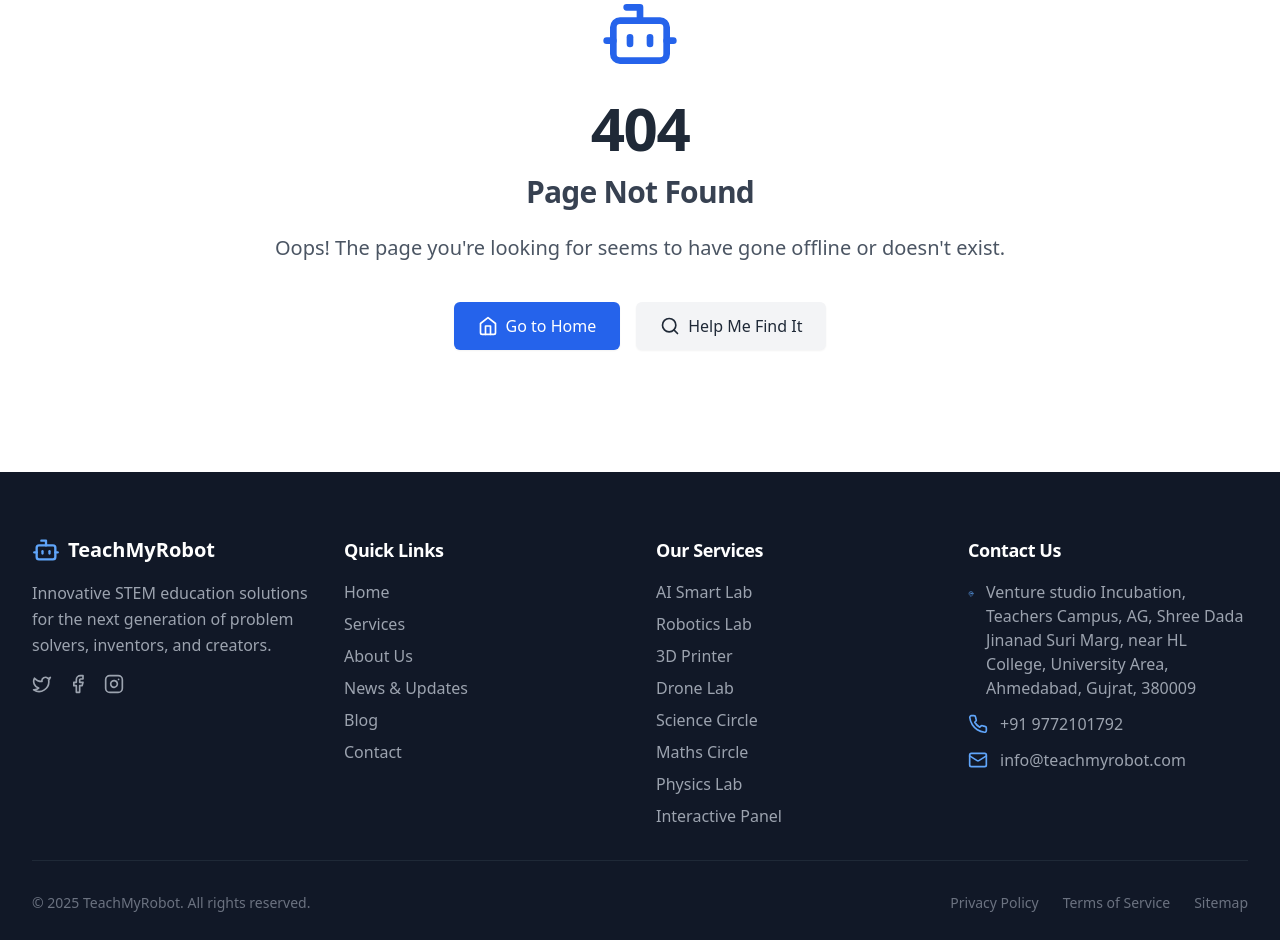
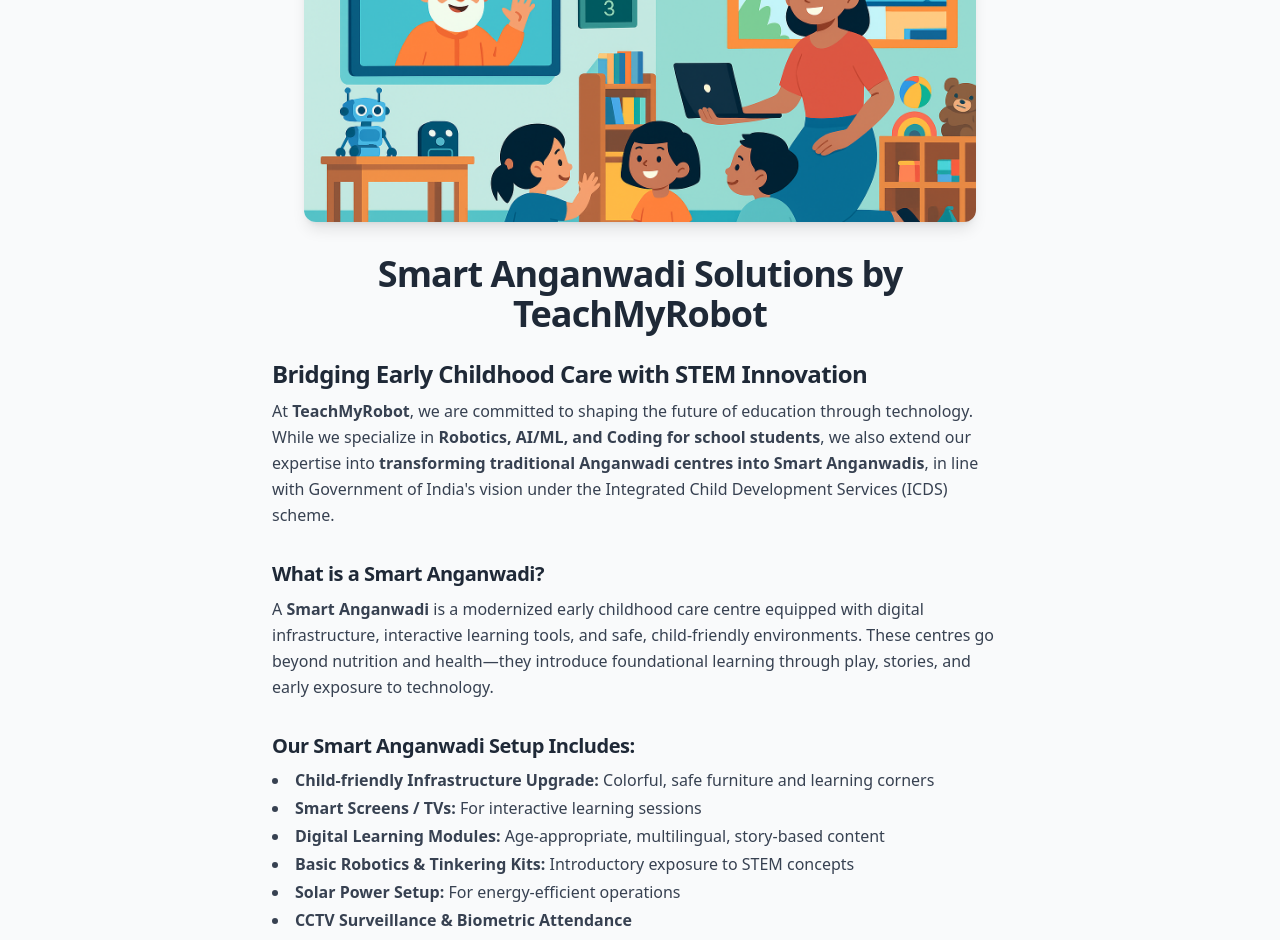
Before and after one commit to amann-singhh/teach-my-robot, a React (Vite) app: page /smart-anganwadi in a window 1280 px wide. Shown: the part 208-1148 px from the top of the page. Built offline with nearby package versions, Linux system fonts and the light colour scheme.

Commit message:
addedNewPageSmartAnganwadi

```diff
--- a/src/App.tsx
+++ b/src/App.tsx
@@ -18,6 +18,7 @@ import NotFoundPage from './pages/NotFoundPage';
 import RobotMazeGame from './pages/RobotMazeGame';
 import CoursePage from './pages/CoursePage';
 import CourseDetailPage from './pages/CourseDetailPage';
+import SmartAnganwadiPage from './pages/SmartAnganwadiPage';
 
 const AnimatedRoutes = () => {
   const location = useLocation();
@@ -37,6 +38,7 @@ const AnimatedRoutes = () => {
           <Route path="blog" element={<BlogsPage />} />
           <Route path="blog/:id" element={<BlogPostPage />} />
           <Route path="robot-maze" element={<RobotMazeGame />} />
+          <Route path="smart-anganwadi" element={<SmartAnganwadiPage />} />
           <Route path="*" element={<NotFoundPage />} />
         </Route>
       </Routes>
--- a/src/components/navigation/Navbar.tsx
+++ b/src/components/navigation/Navbar.tsx
@@ -44,6 +44,7 @@ const Navbar: React.FC<NavbarProps> = ({ isScrolled }) => {
   const navLinks = [
     { name: 'Home', path: '/' },
     { name: 'Services', path: '/services' },
+    { name: 'Smart Anganwadi', path: '/smart-anganwadi' },
     { name: 'Courses', path: '/courses' },
     { name: 'About', path: '/about' },
     { name: 'News', path: '/news' },
--- /dev/null
+++ b/src/pages/SmartAnganwadiPage.tsx
@@ -0,0 +1,82 @@
+import React from "react";
+
+const SmartAnganwadiPage = () => (
+  <div className="container mx-auto px-4 py-8 max-w-3xl">
+    <div className="flex justify-center mb-8">
+      <img
+        src="/images/services/ChatGPT Image Jun 28, 2025, 01_36_48 AM.png"
+        alt="Smart Anganwadi Illustration"
+        className="w-full max-w-2xl rounded-xl shadow-lg object-cover"
+        style={{ aspectRatio: '16/7' }}
+      />
+    </div>
+    <h1 className="text-4xl font-bold mb-6 text-center">Smart Anganwadi Solutions by TeachMyRobot</h1>
+
+
+<section className="mb-8">
+  <h2 className="text-2xl font-semibold mb-2">Bridging Early Childhood Care with STEM Innovation</h2>
+  <p className="text-gray-700">
+    At <b>TeachMyRobot</b>, we are committed to shaping the future of education through technology. While we specialize in <b>Robotics, AI/ML, and Coding for school students</b>, we also extend our expertise into <b>transforming traditional Anganwadi centres into Smart Anganwadis</b>, in line with Government of India's vision under the Integrated Child Development Services (ICDS) scheme.
+  </p>
+</section>
+
+<section className="mb-8">
+  <h2 className="text-xl font-semibold mb-2">What is a Smart Anganwadi?</h2>
+  <p className="text-gray-700">
+    A <b>Smart Anganwadi</b> is a modernized early childhood care centre equipped with digital infrastructure, interactive learning tools, and safe, child-friendly environments. These centres go beyond nutrition and health—they introduce foundational learning through play, stories, and early exposure to technology.
+  </p>
+</section>
+
+<section className="mb-8">
+  <h2 className="text-xl font-semibold mb-2">Our Smart Anganwadi Setup Includes:</h2>
+  <ul className="list-disc list-inside text-gray-700 space-y-1">
+    <li><b>Child-friendly Infrastructure Upgrade:</b> Colorful, safe furniture and learning corners</li>
+    <li><b>Smart Screens / TVs:</b> For interactive learning sessions</li>
+    <li><b>Digital Learning Modules:</b> Age-appropriate, multilingual, story-based content</li>
+    <li><b>Basic Robotics & Tinkering Kits:</b> Introductory exposure to STEM concepts</li>
+    <li><b>Solar Power Setup:</b> For energy-efficient operations</li>
+    <li><b>CCTV Surveillance & Biometric Attendance</b></li>
+    <li><b>Play Zone + Toy Library</b></li>
+    <li><b>Training for Anganwadi Workers:</b> Hands-on training in using digital tools and educational content</li>
+  </ul>
+</section>
+
+<section className="mb-8">
+  <h2 className="text-xl font-semibold mb-2">We Align With Government Tender Requirements</h2>
+  <p className="text-gray-700">
+    We actively participate in <b>state and central government tenders</b> for Smart Anganwadi development and upgrades. Our team ensures full compliance with technical and administrative guidelines under:
+  </p>
+  <ul className="list-disc list-inside text-gray-700 space-y-1">
+    <li>Ministry of Women and Child Development (MWCD)</li>
+    <li>State ICDS departments</li>
+    <li>District Child Welfare Committees</li>
+  </ul>
+  <p className="text-gray-700">
+    From documentation to execution, we ensure smooth implementation aligned with the project's objectives.
+  </p>
+</section>
+
+<section className="mb-8">
+  <h2 className="text-xl font-semibold mb-2">Why Choose TeachMyRobot?</h2>
+  <ul className="list-disc list-inside text-gray-700 space-y-1">
+    <li>Expertise in early STEM education</li>
+    <li>Proven experience setting up Smart Labs in schools</li>
+    <li>Customizable Smart Anganwadi solutions based on regional needs</li>
+    <li>Focus on digital inclusion from foundational years</li>
+  </ul>
+</section>
+
+<section className="mb-8">
+  <h2 className="text-xl font-semibold mb-2">Collaborate With Us</h2>
+  <p className="text-gray-700">
+    Whether you're a government department, NGO, or CSR partner, we invite you to collaborate with us in building  future — one Smart Anganwadi at a time.
+  </p>
+</section>
+
+
+
+
+  </div>
+);
+
+export default SmartAnganwadiPage;
```
Also changed, not shown: public/images/services/ChatGPT Image Jun 28, 2025, 01_36_48 AM.png (added).
